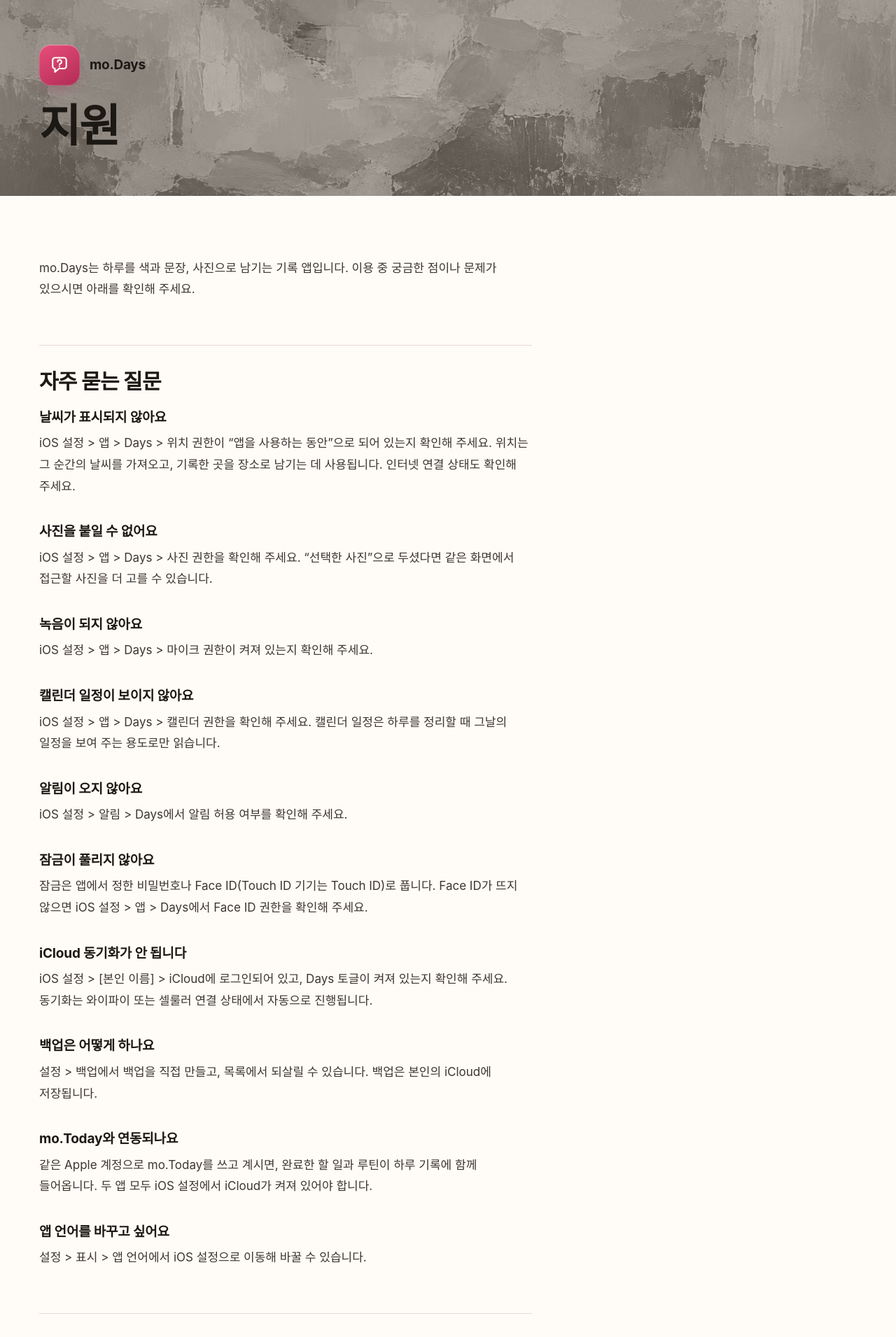
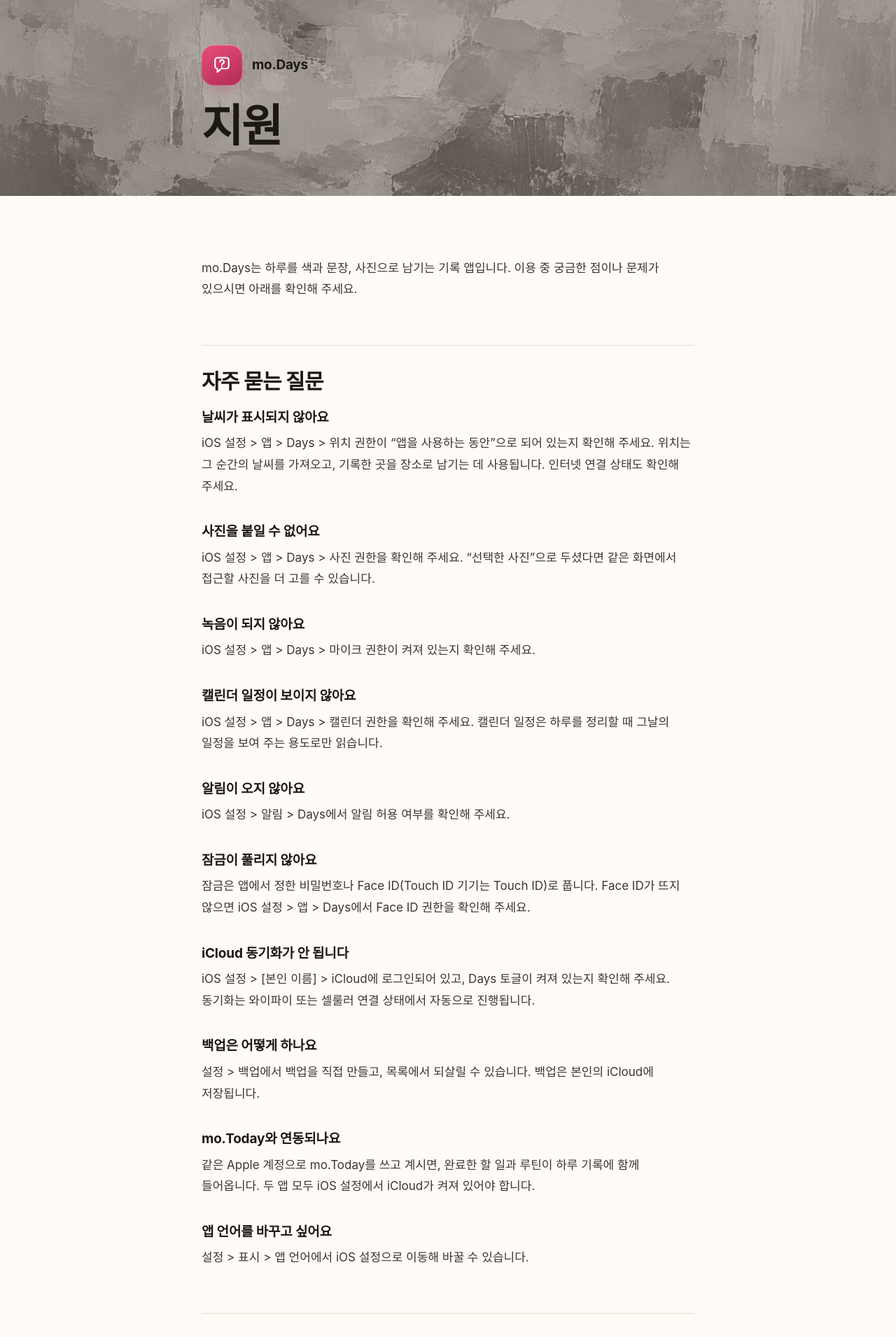
Before and after one commit to manyakif/modays-pages, a Jekyll site: the page built from support.md, in a window 1280 px wide. Shown: the top 1911 px of the page at 70% size. Built offline with Jekyll 4.4.1, drawn with Linux system fonts in a browser that asks for light colours.

Commit message:
문서 쪽(지원·처리방침 한·영) 머리·본문·바닥글을 읽는 단 하나에 세워 화면 가운데로 — 틀 폭 1200 → 본문 단(44rem + 좌우 16). 1200보다 좁은 창(iPad 가로 1180, 앱 안 Safari 창 전체)에서 틀이 창을 채워 단이 왼쪽 끝에 붙고 오른쪽이 비던 것(수석님 — 애플 법적 고지 페이지는 균형이 맞는데 우리 쪽은 왼쪽으로 쏠림). 데스크톱에서도 단이 가운데에 선다. 폰은 그대로 (realized by claude)

```diff
--- a/assets/doc.css
+++ b/assets/doc.css
@@ -69,8 +69,10 @@ h1, h2, h3, p, figure, ol, ul, blockquote { margin: 0; }
 ol, ul { padding: 0; list-style: none; }
 :focus-visible { outline: 2px solid var(--rose); outline-offset: 3px; border-radius: 6px; }
 
+/* 문서 쪽은 읽는 단 하나라 머리·본문·바닥글이 같은 단(본문 44rem + 좌우 16)에 서고, 그 단이 화면 가운데에 놓인다 —
+   틀을 1200으로 두면 그보다 좁은 창(iPad 가로 1180 — 앱 안 Safari 창 전체)에서 틀이 창을 채워 단이 왼쪽 끝에 붙고 오른쪽이 비었다. */
 .wrap {
-  max-width: 1200px; margin-inline: auto;
+  max-width: calc(44rem + 32px); margin-inline: auto;
   padding-left: max(16px, env(safe-area-inset-left, 0px));
   padding-right: max(16px, env(safe-area-inset-right, 0px));
 }
```
